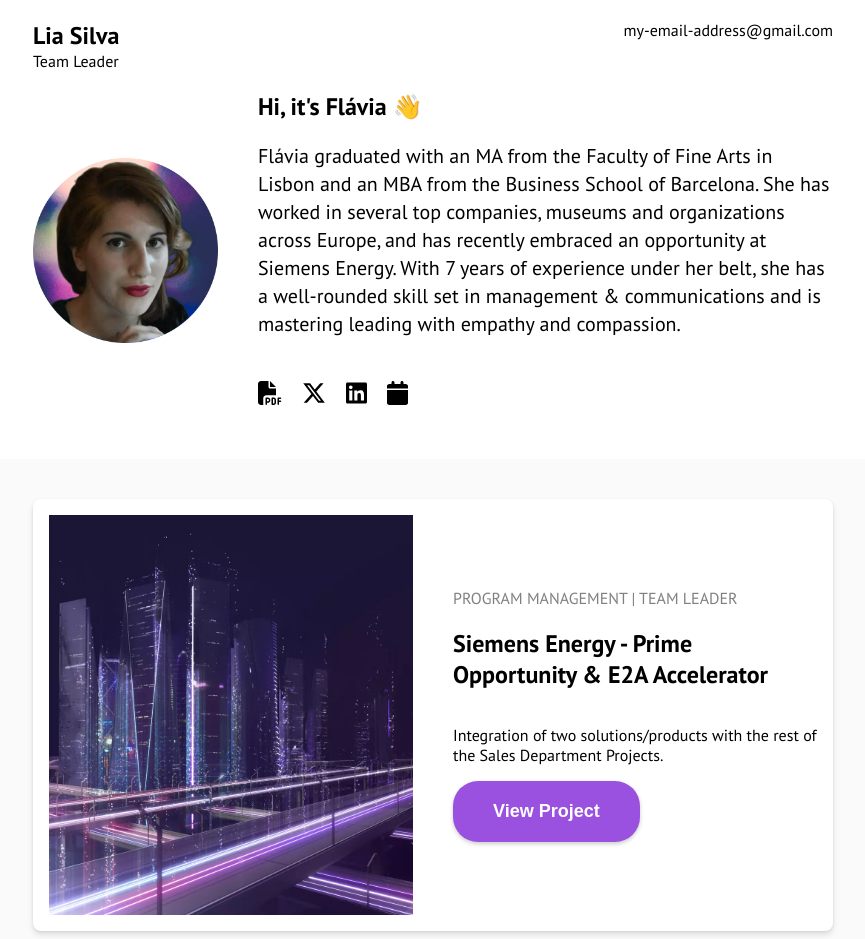
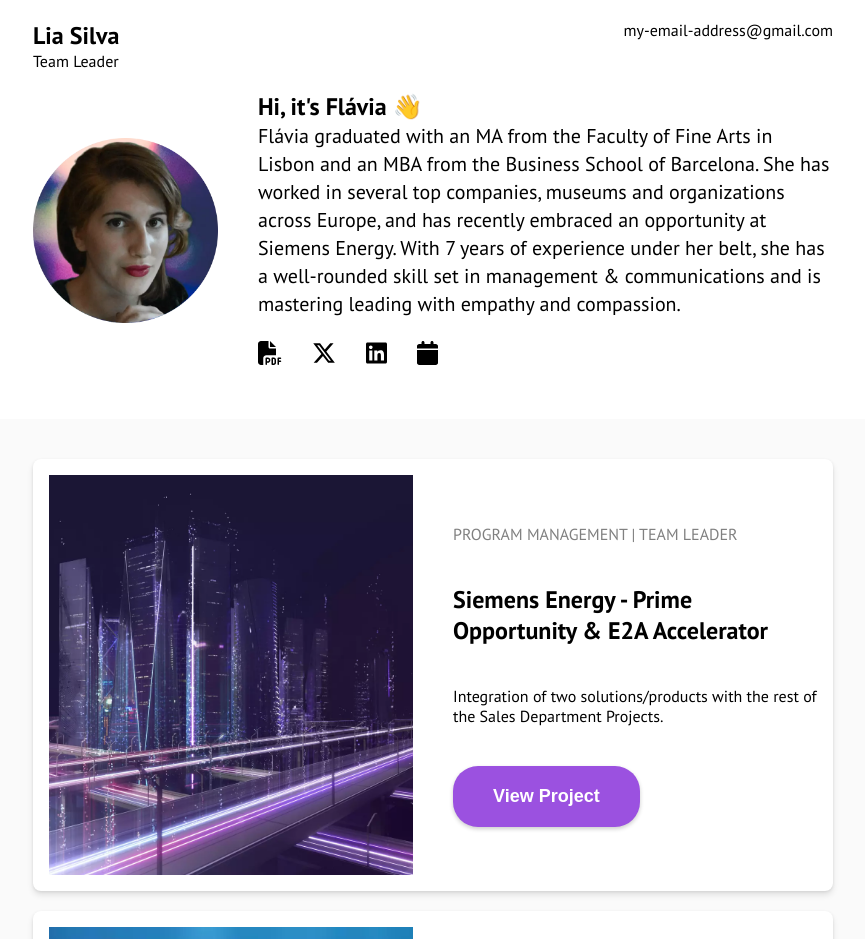
Before and after one commit to Jerome-Baille/lia-portfolio, an Angular app: page / in a window 1280 px wide. Shown: the top 939 px of the page, without its empty margins (207-1072 px from the left). Built offline with nearby package versions, Linux system fonts and the light colour scheme.

Commit message:
Refactor component layouts and styles for improved responsiveness and consistency

```diff
--- a/src/app/about/about.component.scss
+++ b/src/app/about/about.component.scss
@@ -1,11 +1,18 @@
 .about-container {
-    display: grid;
-    grid-template-columns: 185px 1fr;
+    display: flex;
+    flex-direction: column;
     gap: 40px;
+}
+
+@media screen and (min-width: 768px) {
+    .about-container {
+        flex-direction: row;
+    }
 }
 
 .img-container {
     width: 185px;
+    min-width: 185px;
     height: 185px;
     display: flex;
     justify-content: center;
@@ -39,10 +46,17 @@
 .about-actions {
     display: flex;
     align-items: center;
-    gap: 20px;
+    justify-content: space-evenly;
     margin-top: 20px;
 
     a {
         font-size: 1.5rem;
     }
 }
+
+@media screen and (min-width: 768px) {
+    .about-actions {
+        justify-content: flex-start;
+        gap: 30px;
+    }
+}
--- a/src/app/home/home.component.scss
+++ b/src/app/home/home.component.scss
@@ -11,6 +11,7 @@
         display: flex;
         flex-direction: column;
         gap: 20px;
-        padding: 40px 0;
+        padding-top: 40px;
+        padding-bottom: 40px;
     }
 }
--- a/src/app/project-overview/project-overview.component.scss
+++ b/src/app/project-overview/project-overview.component.scss
@@ -1,6 +1,6 @@
 .project-overview-container {
     display: grid;
-    grid-template-columns: 1fr 1fr;
+    grid-template-rows: 1fr 1fr;
     gap: 40px;
     background-color: white;
     border-radius: 8px;
@@ -14,15 +14,28 @@
     }
 }
 
+@media screen and (min-width: 768px) {
+    .project-overview-container {
+        grid-template-rows: 1fr;
+        grid-template-columns: 1fr 1fr;
+    }
+}
+
 .img-container {
     display: flex;
     width: 100%;
-    height: 400px;
+    height: auto;
 
     img {
         width: 100%;
         height: auto;
         object-fit: cover;
+    }
+}
+
+@media screen and (min-width: 768px) {
+    .img-container {
+        height: 400px;
     }
 }
 
@@ -76,11 +89,6 @@
         box-shadow: 0 6px 12px rgba(0, 0, 0, 0.4);
     }
 
-    &:focus {
-        outline: none;
-        box-shadow: 0 0 0 3px rgba(98, 0, 234, 0.5);
-    }
-
     /* Ripple effect */
     position: relative;
     overflow: hidden;
@@ -111,4 +119,5 @@
     flex-direction: column;
     justify-content: center;
     align-items: baseline;
+    gap: 40px;
 }
--- a/src/styles.scss
+++ b/src/styles.scss
@@ -44,4 +44,9 @@
 .inside-container {
   max-width: 800px;
   margin: auto;
+  padding: 0 20px;
 }
+
+h1, h2, h3, h4, h5, h6, p {
+  margin: 0;
+}
```
